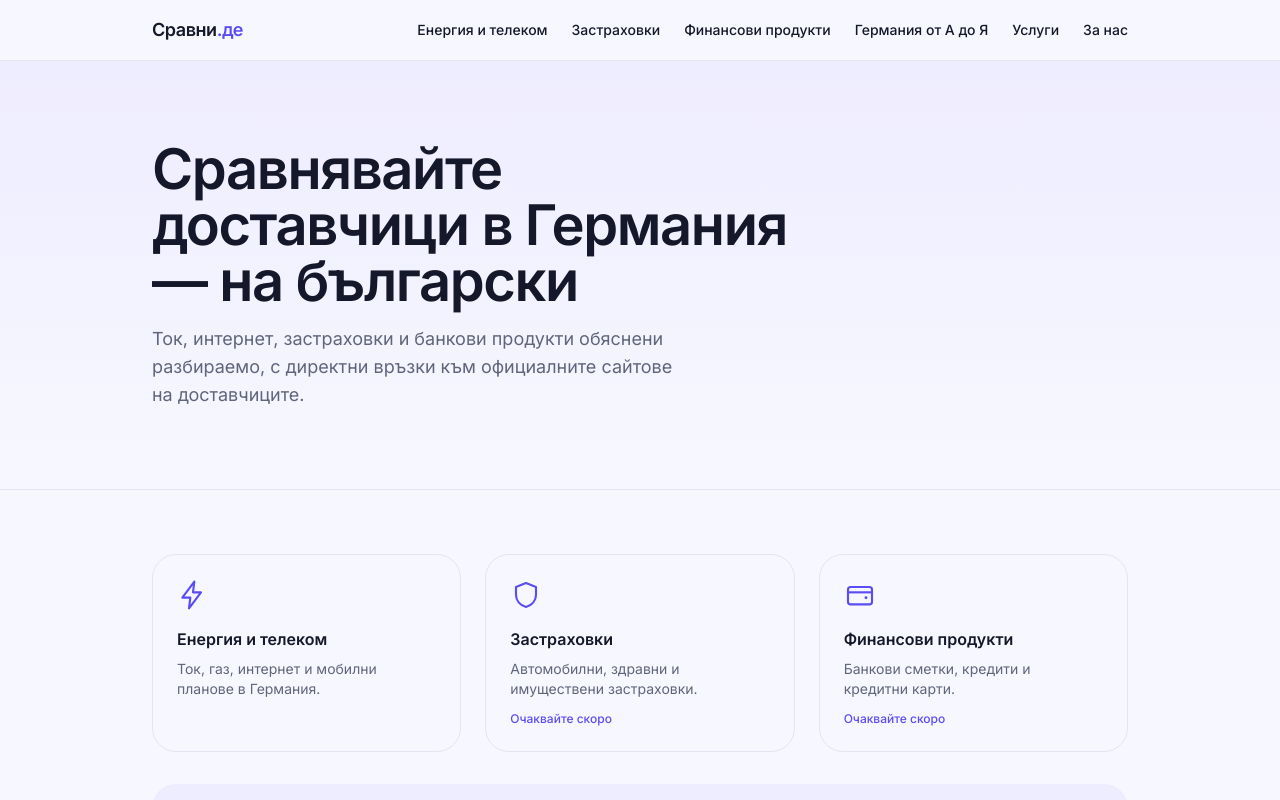
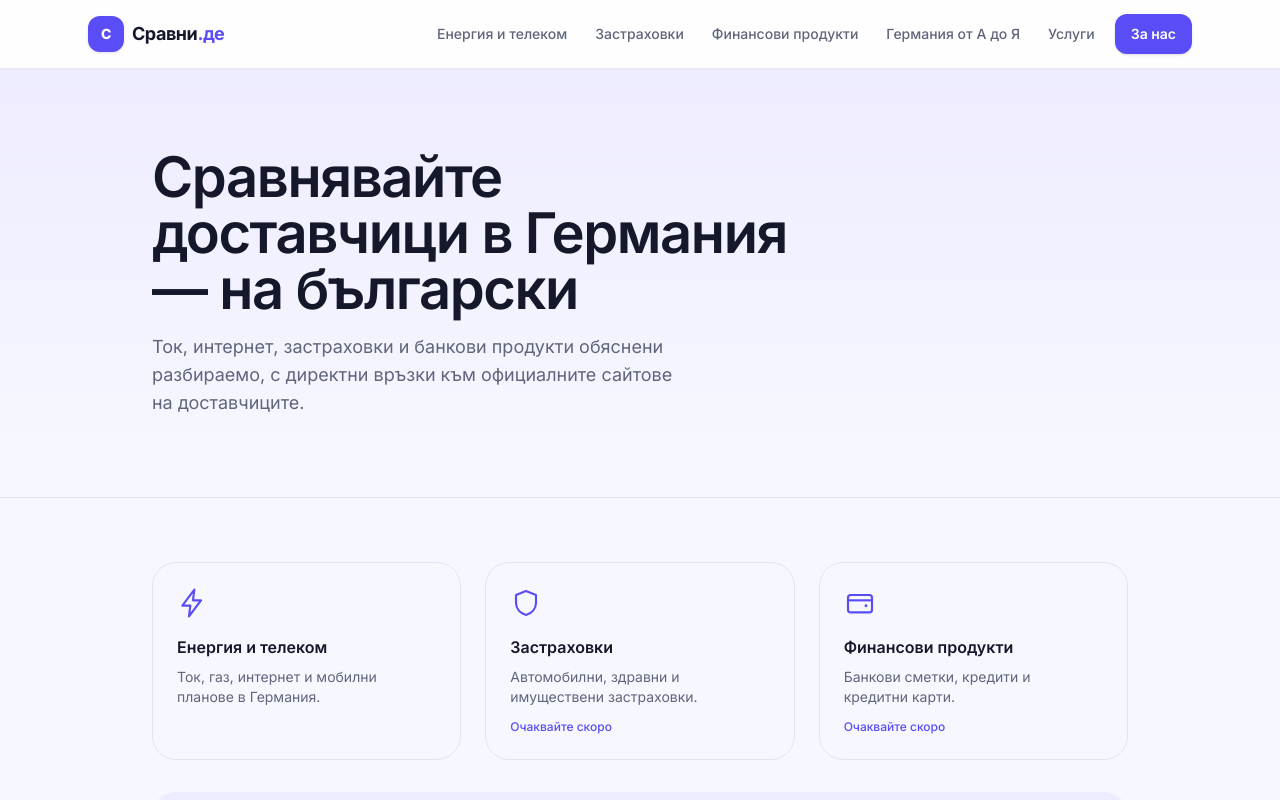
Before and after one commit to TARIFBERATER24/DE-BG-PLATFORM, a Next.js app: page / in a window 1280 px wide. Shown: the top 800 px of the page. Built offline with nearby package versions, Linux system fonts and the light colour scheme.

Commit message:
design: modernize primary navigation

```diff
--- a/components/Header.tsx
+++ b/components/Header.tsx
@@ -4,26 +4,21 @@ import MobileNav from "@/components/MobileNav";
 
 export default function Header() {
   return (
-    <header className="relative border-b border-line">
-      <div className="mx-auto flex max-w-5xl items-center justify-between px-6 py-4">
-        <Link href="/" className="text-lg font-semibold tracking-tight text-ink">
-          Сравни<span className="text-brand">.де</span>
+    <header className="sticky top-0 z-50 border-b border-line/80 bg-white/85 backdrop-blur-xl">
+      <div className="mx-auto flex max-w-6xl items-center justify-between px-6 py-3.5">
+        <Link href="/" className="flex items-center gap-2 text-lg font-bold tracking-tight text-ink">
+          <span className="flex h-9 w-9 items-center justify-center rounded-xl bg-brand text-sm font-extrabold text-white shadow-sm">С</span>
+          <span>Сравни<span className="text-brand">.де</span></span>
         </Link>
-        <nav className="hidden items-center gap-6 text-sm font-medium text-ink sm:flex">
+        <nav className="hidden items-center gap-1 text-sm font-medium text-ink-muted lg:flex">
           {verticals.map((vertical) => (
-            <Link key={vertical.slug} href={`/${vertical.slug}`} className="hover:text-brand">
+            <Link key={vertical.slug} href={`/${vertical.slug}`} className="rounded-lg px-3 py-2 transition hover:bg-brand-tint hover:text-brand">
               {vertical.title}
             </Link>
           ))}
-          <Link href="/germaniya" className="hover:text-brand">
-            Германия от А до Я
-          </Link>
-          <Link href="/uslugi" className="hover:text-brand">
-            Услуги
-          </Link>
-          <Link href="/za-nas" className="hover:text-brand">
-            За нас
-          </Link>
+          <Link href="/germaniya" className="rounded-lg px-3 py-2 transition hover:bg-brand-tint hover:text-brand">Германия от А до Я</Link>
+          <Link href="/uslugi" className="rounded-lg px-3 py-2 transition hover:bg-brand-tint hover:text-brand">Услуги</Link>
+          <Link href="/za-nas" className="ml-1 rounded-xl bg-brand px-4 py-2.5 font-semibold text-white shadow-sm transition hover:bg-brand-hover">За нас</Link>
         </nav>
         <MobileNav />
       </div>
```
